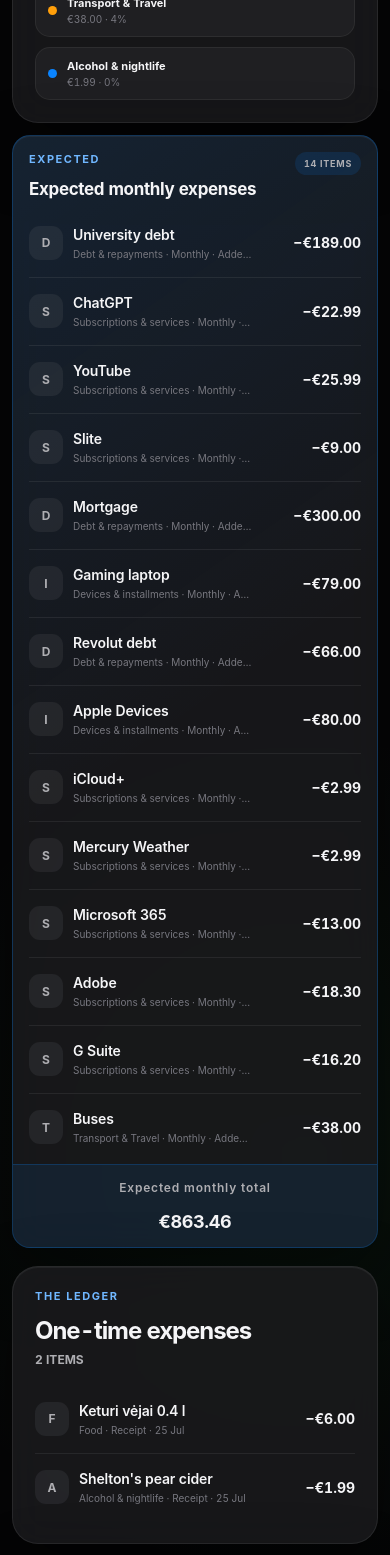
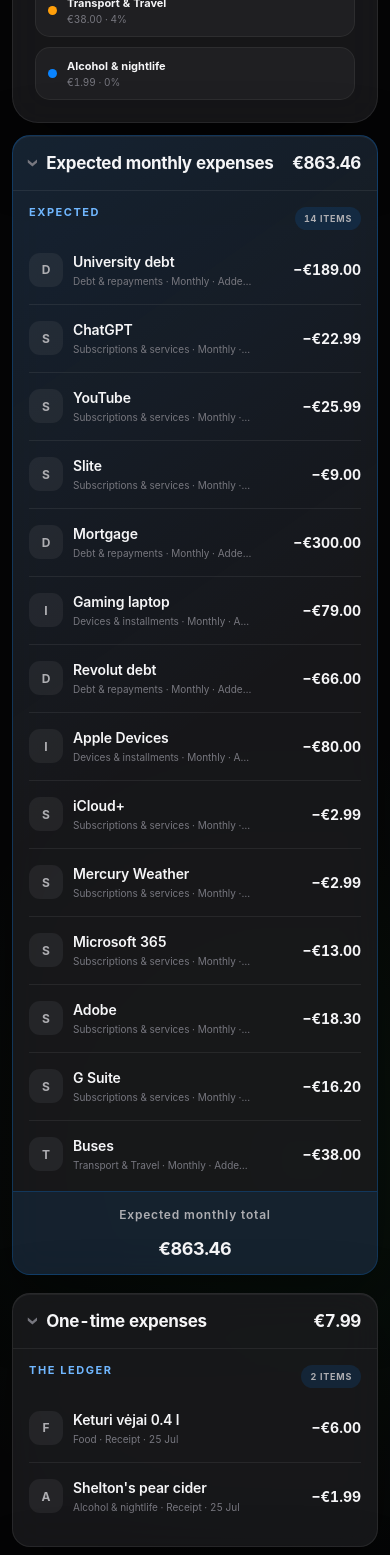
Before and after one commit to kbekulov/finance, a Next.js app: page / in a window 390 px wide. Shown: the part 1880-3435 px from the top of the page. Built offline with nearby package versions, Linux system fonts and the light colour scheme.

Commit message:
Make expense tables collapsible

```diff
--- a/app/page.tsx
+++ b/app/page.tsx
@@ -290,6 +290,8 @@
   const [category, setCategory] = useState<Category>("Food");
   const [isReady, setIsReady] = useState(false);
   const [language, setLanguage] = useState<Language>("en");
+  const [recurringExpanded, setRecurringExpanded] = useState(true);
+  const [oneTimeExpanded, setOneTimeExpanded] = useState(true);
 
   useEffect(() => {
     const savedLanguage =
@@ -338,6 +340,10 @@
   const recurringExpenses = data.expenses.filter((expense) => expense.recurring);
   const oneTimeExpenses = data.expenses.filter((expense) => !expense.recurring);
   const recurringTotal = recurringExpenses.reduce(
+    (sum, expense) => sum + expense.amount,
+    0,
+  );
+  const oneTimeTotal = oneTimeExpenses.reduce(
     (sum, expense) => sum + expense.amount,
     0,
   );
@@ -680,15 +686,20 @@
         <section className="workspace">
           <div className="ledger-stack">
             {recurringExpenses.length > 0 && (
-              <section
-                className="recurring-expenses"
-                aria-labelledby="expected-monthly-title"
+              <details
+                className="expense-table recurring-expenses"
+                open={recurringExpanded}
+                onToggle={(event) =>
+                  setRecurringExpanded(event.currentTarget.open)
+                }
               >
-                <div className="expense-group-heading">
-                  <div>
+                <summary className="expense-table-summary">
+                  <span>{copy.expectedMonthly}</span>
+                  <strong>{euro.format(recurringTotal)}</strong>
+                </summary>
+                <div className="expense-table-body">
+                  <div className="expense-table-meta">
                     <p className="eyebrow">{copy.expectedEyebrow}</p>
-                    <h2 id="expected-monthly-title">{copy.expectedMonthly}</h2>
-                  </div>
                     <span>{recurringExpenses.length} {copy.items}</span>
                   </div>
                   {expenseList(recurringExpenses)}
@@ -696,18 +707,24 @@
                     <span>{copy.expectedMonthlyTotal}</span>
                     <strong>{euro.format(recurringTotal)}</strong>
                   </footer>
-              </section>
+                </div>
+              </details>
             )}
 
-            <section
-              className="activity-panel one-time-expenses-table"
-              aria-labelledby="one-time-title"
+            <details
+              className="expense-table one-time-expenses-table"
+              open={oneTimeExpanded}
+              onToggle={(event) =>
+                setOneTimeExpanded(event.currentTarget.open)
+              }
             >
-              <div className="section-heading">
-                <div>
+              <summary className="expense-table-summary">
+                <span>{copy.oneTimeExpenses}</span>
+                <strong>{euro.format(oneTimeTotal)}</strong>
+              </summary>
+              <div className="expense-table-body">
+                <div className="expense-table-meta">
                   <p className="eyebrow">{copy.ledger}</p>
-                  <h2 id="one-time-title">{copy.oneTimeExpenses}</h2>
-                </div>
                   <span>{oneTimeExpenses.length} {copy.items}</span>
                 </div>
                 {oneTimeExpenses.length > 0 ? (
@@ -719,7 +736,8 @@
                     <p>{monthLabel}: {copy.emptyText}</p>
                   </div>
                 )}
-            </section>
+              </div>
+            </details>
           </div>
 
           <aside className="add-panel" aria-labelledby="add-title">
--- a/styles.css
+++ b/styles.css
@@ -957,14 +957,12 @@
   gap: 18px;
 }
 
-.recurring-expenses {
+.expense-table {
   overflow: hidden;
-  border: 1px solid rgba(10, 132, 255, 0.28);
+  min-width: 0;
+  border: 1px solid rgba(255, 255, 255, 0.08);
   border-radius: 18px;
-  background:
-    linear-gradient(145deg, rgba(10, 132, 255, 0.11), transparent 52%),
-    rgba(28, 28, 30, 0.82);
-  padding: 20px 20px 0;
+  background: rgba(28, 28, 30, 0.82);
   box-shadow:
     inset 0 1px rgba(255, 255, 255, 0.05),
     var(--shadow-card);
@@ -972,22 +970,89 @@
   backdrop-filter: blur(18px);
 }
 
-.expense-group-heading {
+.recurring-expenses {
+  border-color: rgba(10, 132, 255, 0.28);
+  background:
+    linear-gradient(145deg, rgba(10, 132, 255, 0.11), transparent 52%),
+    rgba(28, 28, 30, 0.82);
+}
+
+.expense-table-summary {
   display: flex;
   align-items: center;
   justify-content: space-between;
   gap: 18px;
-  margin-bottom: 10px;
-}
-
-.expense-group-heading h2 {
-  margin: 3px 0 0;
+  cursor: pointer;
+  list-style: none;
+  padding: 19px 20px;
+  transition: background 160ms ease;
+}
+
+.expense-table-summary::-webkit-details-marker {
+  display: none;
+}
+
+.expense-table-summary:hover {
+  background: rgba(255, 255, 255, 0.025);
+}
+
+.expense-table-summary:focus-visible {
+  outline: 2px solid var(--accent);
+  outline-offset: -3px;
+}
+
+.expense-table-summary > span {
+  display: flex;
+  min-width: 0;
+  align-items: center;
+  gap: 9px;
+  color: var(--label);
+  font-size: 17px;
+  font-weight: 680;
+  letter-spacing: -0.02em;
+}
+
+.expense-table-summary > span::before {
+  content: "›";
+  color: var(--tertiary);
+  font-size: 20px;
+  line-height: 1;
+  transform: rotate(0deg);
+  transition: transform 160ms ease;
+}
+
+.expense-table[open] > .expense-table-summary > span::before {
+  transform: rotate(90deg);
+}
+
+.expense-table-summary > strong {
+  flex: 0 0 auto;
   color: var(--label);
   font-size: 17px;
   letter-spacing: -0.02em;
 }
 
-.expense-group-heading > span {
+.expense-table[open] > .expense-table-summary {
+  border-bottom: 1px solid rgba(255, 255, 255, 0.07);
+}
+
+.expense-table-body {
+  padding: 0 20px;
+}
+
+.one-time-expenses-table .expense-table-body {
+  padding-bottom: 20px;
+}
+
+.expense-table-meta {
+  display: flex;
+  align-items: center;
+  justify-content: space-between;
+  gap: 16px;
+  margin: 14px 0 4px;
+}
+
+.expense-table-meta > span {
   flex: 0 0 auto;
   border-radius: 999px;
   background: rgba(10, 132, 255, 0.13);
@@ -1019,10 +1084,6 @@
   color: var(--label);
   font-size: 18px;
   letter-spacing: -0.02em;
-}
-
-.one-time-expenses-table {
-  min-width: 0;
 }
 
 .expense-list {
@@ -1477,12 +1538,17 @@
     grid-template-columns: 1fr 1fr;
   }
 
-  .recurring-expenses {
-    padding: 16px 16px 0;
-  }
-
-  .expense-group-heading {
-    align-items: flex-start;
+  .expense-table-summary {
+    padding: 17px 16px;
+  }
+
+  .expense-table-body {
+    padding-right: 16px;
+    padding-left: 16px;
+  }
+
+  .one-time-expenses-table .expense-table-body {
+    padding-bottom: 16px;
   }
 
   .recurring-total {
```
Also changed, not shown: script.js (+38 -26 lines), 2 other files (tests, documents, lock files or other folders). Lines whose indentation alone changed are shown as unchanged.
